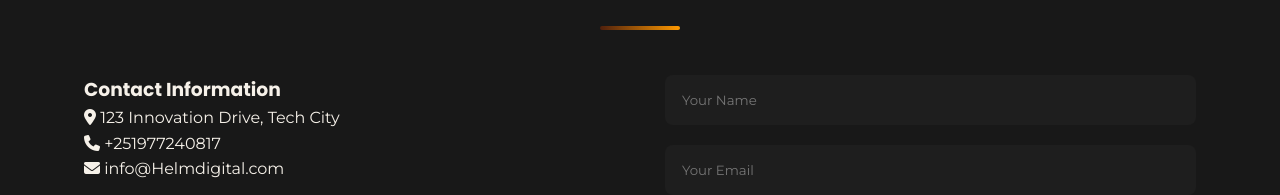
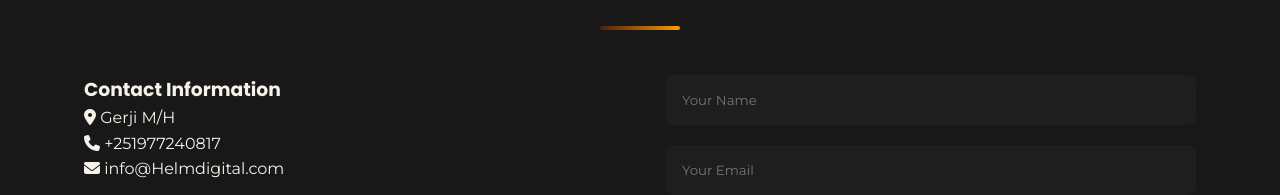
Before and after one commit to calebjusth/Helm-Official, a plain HTML site: page index.html in a window 1280 px wide. Shown: the part 3737-3932 px from the top of the page. Drawn offline with Linux system fonts and the light colour scheme.

Commit message:
Update index.html

```diff
--- a/index.html
+++ b/index.html
@@ -285,7 +285,7 @@
             <div class="contact-container">
                 <div class="contact-info">
                     <h3>Contact Information</h3>
-                    <p><i class="fas fa-map-marker-alt"></i> 123 Innovation Drive, Tech City</p>
+                    <p><i class="fas fa-map-marker-alt"></i> Gerji M/H</p>
                     <p><i class="fas fa-phone"></i> +251977240817</p>
                     <p><i class="fas fa-envelope"></i> info@Helmdigital.com</p>
                     <div class="social-icons">
```
